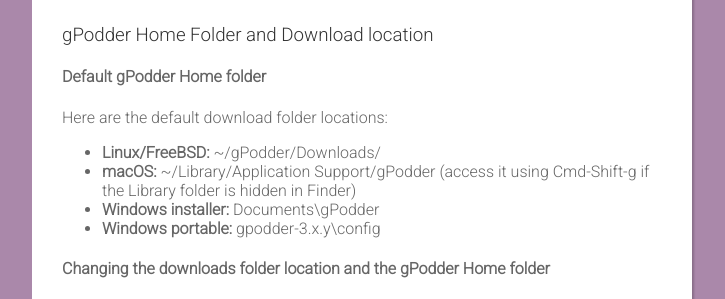
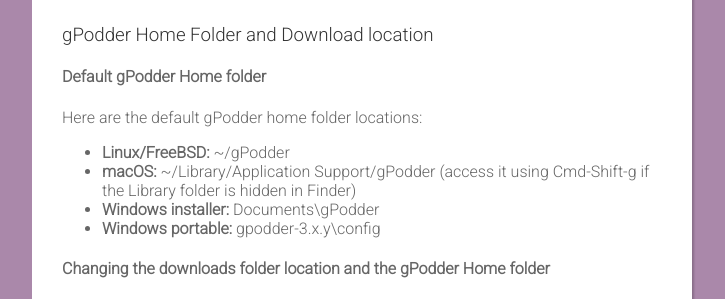
Before and after one commit to gpodder/gpodder.github.io, a Jekyll site: the page built from docs/user-manual.md, in a window 1280 px wide and 900 px high, scrolled down 11359 px. Shown: the part 152-451 px from the top of the window, without its empty margins (278-1003 px from the left). Built offline with Jekyll 4.4.1, drawn with Linux system fonts in a browser that asks for light colours; our own code applies the rules of GitHub Pages for plain Markdown files.

Commit message:
remove Downloads from Linux/FreeBSD home folder location

```diff
--- a/docs/user-manual.md
+++ b/docs/user-manual.md
@@ -363,9 +363,9 @@
 
 #### Default gPodder Home folder
 
-Here are the default download folder locations:
+Here are the default gPodder home folder locations:
 
--   **Linux/FreeBSD:** ~/gPodder/Downloads/
+-   **Linux/FreeBSD:** ~/gPodder
 -   **macOS:** ~/Library/Application Support/gPodder (access it using Cmd-Shift-g if the Library folder is hidden in Finder)
 -   **Windows installer:** Documents\gPodder
 -   **Windows portable:** gpodder-3.x.y\config
```
